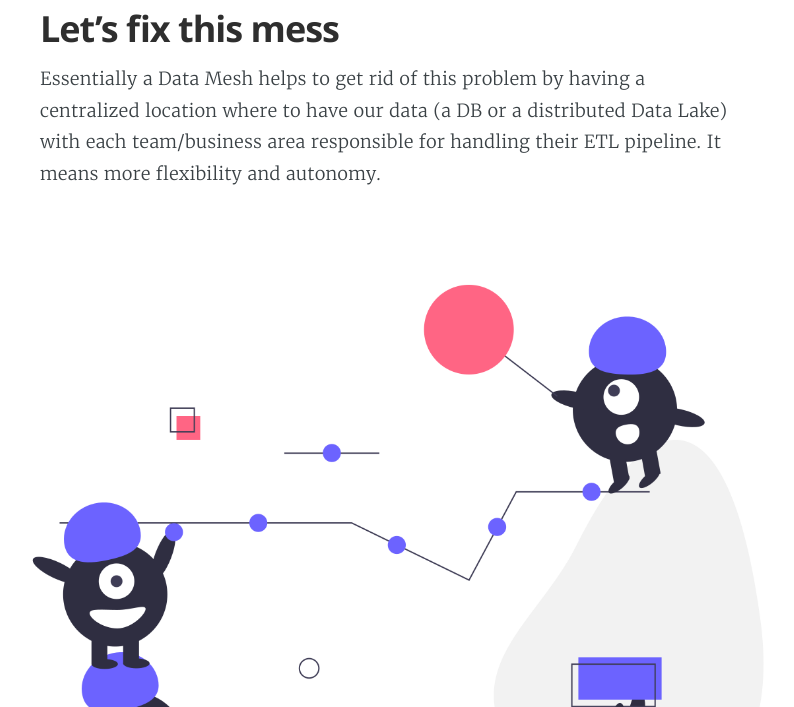
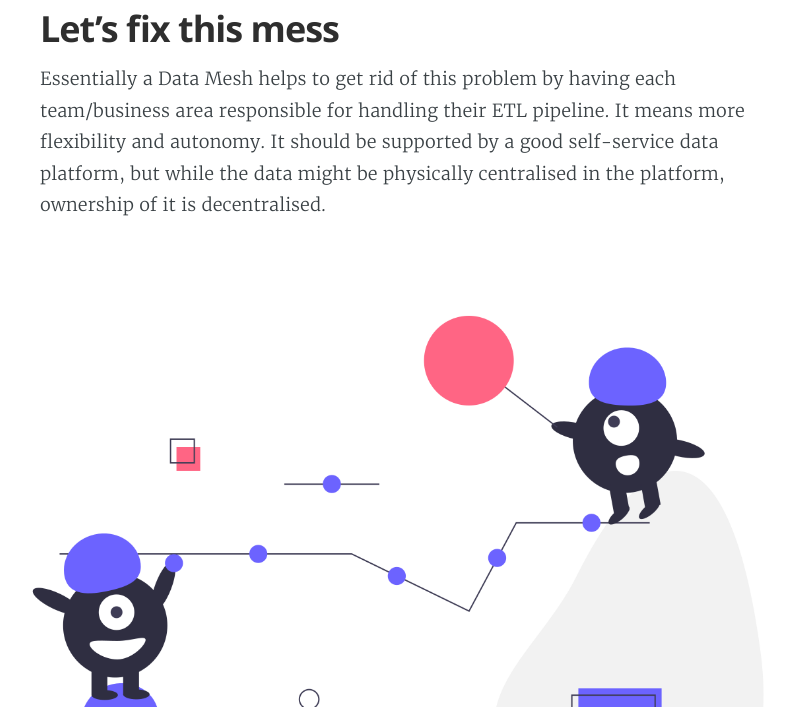
Before and after one commit to dlion/domenicoluciani, a Jekyll site: the page built from _posts/2021-04-20-stop-the-data-mess-with-the-data-mesh.md, in a window 1280 px wide and 900 px high, scrolled down 1474 px, cut to the strip 193-900 px from the top of the window. Shown: the whole strip, without its empty margins (245-1039 px from the left). Built offline with Jekyll 4.4.1, drawn with Linux system fonts in a browser that asks for light colours; some web fonts are replaced.

Commit message:
I've got some nice feedback :D

```diff
--- a/_posts/2021-04-20-stop-the-data-mess-with-the-data-mesh.md
+++ b/_posts/2021-04-20-stop-the-data-mess-with-the-data-mesh.md
@@ -21,7 +21,7 @@ It seems friendly and relatively straightforward, but it's not always the best s
 
 ## Let's fix this mess
 
-Essentially a Data Mesh helps to get rid of this problem by having a centralized location where to have our data (a DB or a distributed Data Lake) with each team/business area responsible for handling their ETL pipeline. It means more flexibility and autonomy.
+Essentially a Data Mesh helps to get rid of this problem by having each team/business area responsible for handling their ETL pipeline. It means more flexibility and autonomy. It should be supported by a good self-service data platform, but while the data might be physically centralised in the platform, ownership of it is decentralised.
 
 ![good_team](/assets/images/posts/good_team.png)
 
```
